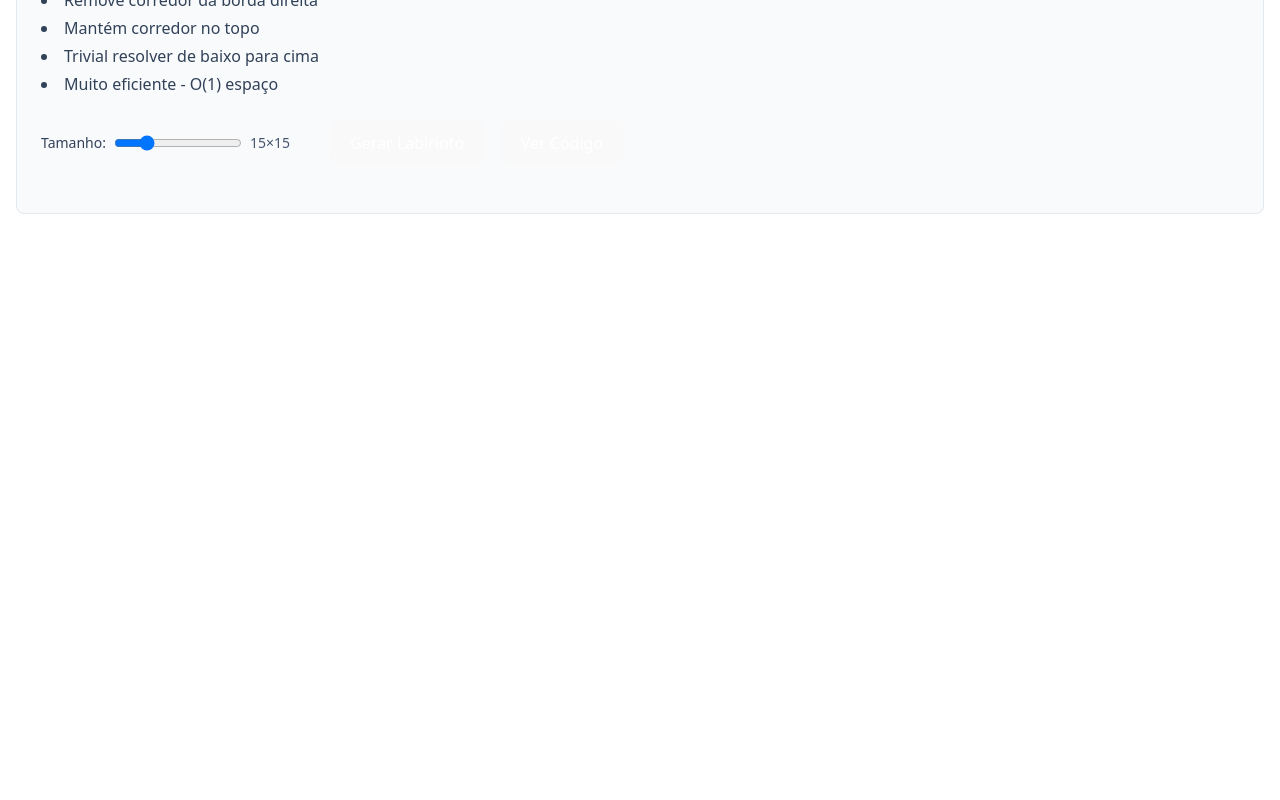
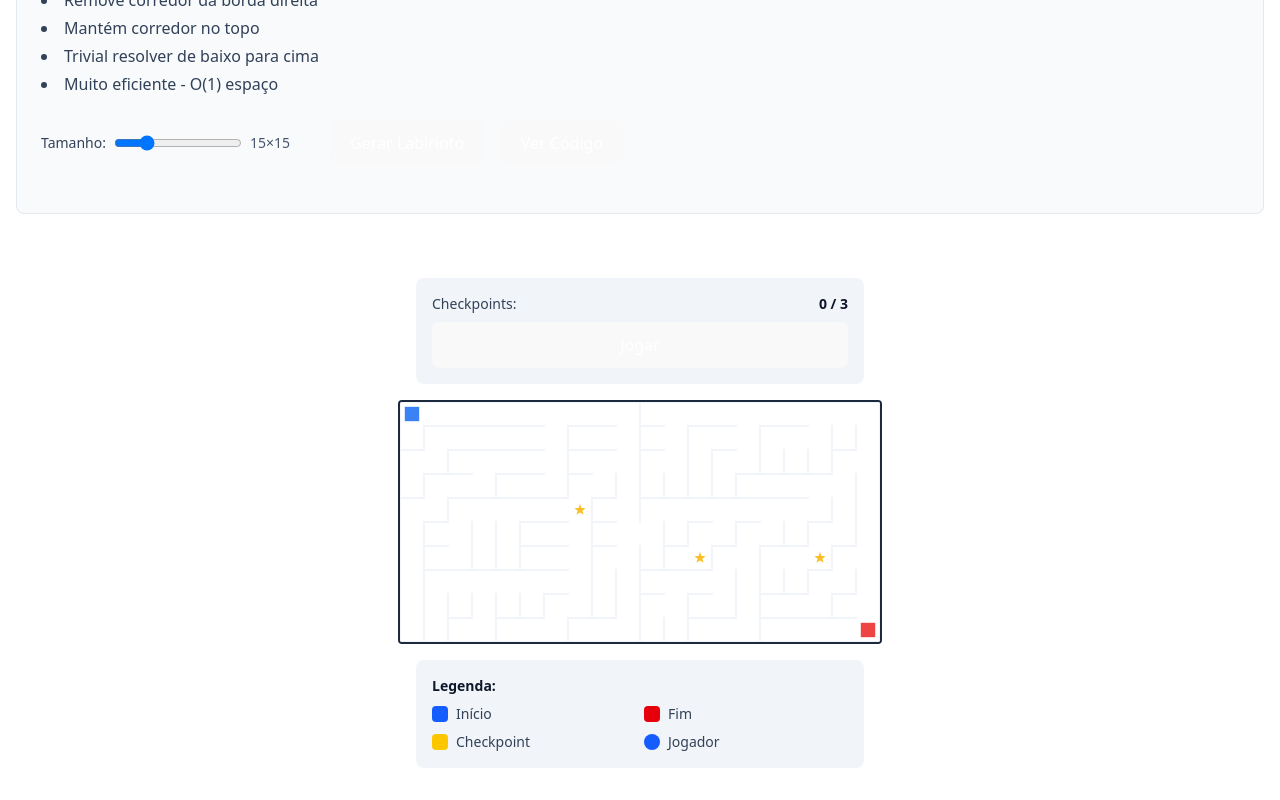
Before and after one commit to CaioVieira-dev/maze, a React (Vite) app in the folder maze-algorithms/: page / in a window 1280 px wide. Shown: the part 6013-6813 px from the top of the page. Before the commit the page ends 6323 px from the top, so only its background shows below. Built offline with nearby package versions, Linux system fonts and the light colour scheme.

Commit message:
feat: :sparkles: inicia feature de juntar labirintos

```diff
--- a/maze-algorithms/src/App.tsx
+++ b/maze-algorithms/src/App.tsx
@@ -12,6 +12,12 @@ import { generateGrowingTree } from "./algorithms/growingTree";
 import { generateHuntAndKill } from "./algorithms/huntAndKill";
 import { generateRecursiveDivision } from "./algorithms/recursiveDivision";
 import { generateSidewinder } from "./algorithms/sidewinder";
+import { createHorizontalTiles } from "./utils/tileFactory";
+import { mergeTilesHorizontal } from "./utils/gridMerger";
+import { MazeGame } from "./components/MazeGame";
+
+const tiles = createHorizontalTiles(2, 10, 10);
+const bigGrid = mergeTilesHorizontal(tiles);
 
 // Código exemplo Binary Tree
 const binaryTreeCode = `function generateBinaryTree(rows: number, cols: number): MazeGrid {
@@ -404,6 +410,7 @@ const sidewinderCode = `function generateSidewinder(rows: number, cols: number):
 
   return grid;
 }`;
+
 function App() {
   return (
     <div className="min-h-screen bg-white dark:bg-slate-900 py-8 px-4">
@@ -495,6 +502,16 @@ function App() {
           generateFn={generateSidewinder}
           code={sidewinderCode}
         />
+
+        <MazeGame
+          grid={bigGrid}
+          cellSize={24}
+          config={
+            {
+              /* opcoes do player, cores, etc */
+            }
+          }
+        />
       </div>
     </div>
   );
--- /dev/null
+++ b/maze-algorithms/src/components/TileMazeGame/index.tsx
@@ -0,0 +1,76 @@
+import type { MazeTile } from "../../types/tiles";
+import { useTileMazeGame } from "../../hooks/useTileMazeGame";
+import { useEffect, useMemo } from "react";
+import { GameCanvas } from "../MazeGame/GameCanvas"; // supondo GameCanvas já pronto
+import type { GameConfig } from "../../types/game";
+
+interface TileMazeGameProps {
+  tiles: MazeTile[];
+  initialTileId: string;
+  initialPosition: { row: number; col: number };
+  cellSize?: number;
+  config?: GameConfig;
+}
+
+export function TileMazeGame({
+  tiles,
+  initialTileId,
+  initialPosition,
+  cellSize = 20,
+  config,
+}: TileMazeGameProps) {
+  const { currentTile, playerPos, move } = useTileMazeGame(
+    tiles,
+    initialTileId,
+    initialPosition
+  );
+
+  const configSafe = useMemo(
+    () => ({
+      playerSize: 12,
+      playerColor: "#3b82f6",
+      startColor: "#3b82f6",
+      endColor: "#ef4444",
+      checkpointColor: "#fbbf24",
+      pathColor: "#8b5cf6",
+      pathWidth: 3,
+      numCheckpoints: config?.numCheckpoints ?? 3,
+      ...(config || {}),
+    }),
+    [config]
+  );
+
+  // Listener de teclado (setas/WASD)
+  useEffect(() => {
+    function onKey(e: KeyboardEvent) {
+      if (e.key === "ArrowUp" || e.key === "w") move("up");
+      if (e.key === "ArrowDown" || e.key === "s") move("down");
+      if (e.key === "ArrowLeft" || e.key === "a") move("left");
+      if (e.key === "ArrowRight" || e.key === "d") move("right");
+    }
+    window.addEventListener("keydown", onKey);
+    return () => window.removeEventListener("keydown", onKey);
+  }, [move]);
+
+  // Renderiza só o tile atual como Labirinto jogável
+  return (
+    <div>
+      <div className="mb-2">Tile atual: {currentTile.id}</div>
+      <GameCanvas
+        grid={currentTile.grid}
+        gameState={{
+          playerPosition: playerPos,
+          startPosition: playerPos,
+          endPosition: playerPos,
+          checkpoints: [],
+          visitedCheckpoints: new Set(),
+          path: [],
+          isComplete: false,
+          isPlaying: true,
+        }}
+        config={configSafe}
+        cellSize={cellSize}
+      />
+    </div>
+  );
+}
--- /dev/null
+++ b/maze-algorithms/src/hooks/useTileMazeGame.ts
@@ -0,0 +1,46 @@
+import { useState } from "react";
+import type { MazeTile } from "../types/tiles";
+import type { Position, Direction } from "../types/game";
+import { canMove, getNextPosition } from "../utils/gameHelpers";
+
+export function useTileMazeGame(
+  tiles: MazeTile[],
+  initialTileId: string,
+  initialPosition: Position
+) {
+  const [currentTileId, setCurrentTileId] = useState(initialTileId);
+  const [playerPos, setPlayerPos] = useState<Position>(initialPosition);
+
+  const currentTile = tiles.find((t) => t.id === currentTileId)!;
+
+  function move(direction: Direction) {
+    const nextPos = getNextPosition(playerPos, direction);
+
+    // Checa se é uma transição de tile
+    const exit = currentTile.exits.find(
+      (e) =>
+        e.direction === direction &&
+        e.localPosition.row === playerPos.row &&
+        e.localPosition.col === playerPos.col
+    );
+
+    if (exit) {
+      setCurrentTileId(exit.neighborTileId);
+      setPlayerPos(exit.neighborPosition);
+      return;
+    }
+
+    // Movimento normal dentro do tile
+    if (canMove(currentTile.grid, playerPos, nextPos)) {
+      setPlayerPos(nextPos);
+    }
+  }
+
+  return {
+    currentTile,
+    playerPos,
+    move,
+    setPlayerPos,
+    setCurrentTileId,
+  };
+}
--- /dev/null
+++ b/maze-algorithms/src/types/tiles.ts
@@ -0,0 +1,15 @@
+import type { MazeGrid } from "./maze";
+import type { Position } from "./game";
+
+export interface Exit {
+  direction: "right" | "left" | "up" | "down";
+  neighborTileId: string;
+  localPosition: Position;
+  neighborPosition: Position;
+}
+
+export interface MazeTile {
+  id: string;
+  grid: MazeGrid;
+  exits: Exit[];
+}
--- /dev/null
+++ b/maze-algorithms/src/utils/gridMerger.ts
@@ -0,0 +1,40 @@
+import type { MazeGrid, Cell } from "../types/maze";
+
+// tiles: array de MazeGrid de mesmo tamanho
+export function mergeTilesHorizontal(tiles: MazeGrid[]): MazeGrid {
+  const rows = tiles[0].length;
+  const cols = tiles[0][0].length;
+  const tilesCount = tiles.length;
+
+  const mergedGrid: MazeGrid = Array.from({ length: rows }, () =>
+    Array.from({ length: cols * tilesCount }, () => ({} as Cell))
+  );
+
+  for (let t = 0; t < tilesCount; t++) {
+    const tile = tiles[t];
+    for (let row = 0; row < rows; row++) {
+      for (let col = 0; col < cols; col++) {
+        const globalCol = col + t * cols;
+        mergedGrid[row][globalCol] = {
+          ...tile[row][col],
+          row,
+          col: globalCol,
+        };
+      }
+    }
+  }
+
+  // Garantir os "furos" entre tiles
+  // Para cada par de tiles vizinhos, alinhe as paredes das células de conexão
+  for (let t = 0; t < tilesCount - 1; t++) {
+    const rowConnect = Math.floor(rows / 2);
+    const colA = (t + 1) * cols - 1; // Última coluna do tile t
+    const colB = (t + 1) * cols; // Primeira coluna do tile t+1
+
+    // Furo na passagem: direita de A, esquerda de B
+    mergedGrid[rowConnect][colA].walls.right = false;
+    mergedGrid[rowConnect][colB].walls.left = false;
+  }
+
+  return mergedGrid;
+}
--- /dev/null
+++ b/maze-algorithms/src/utils/tileFactory.ts
@@ -0,0 +1,69 @@
+import { generateRecursiveBacktracker } from "../algorithms/recursiveBacktracker";
+import { removeWall } from "./maze";
+import type { MazeTile } from "../types/tiles";
+
+export function createConnectedTiles(): MazeTile[] {
+  const rows = 10;
+  const cols = 10;
+
+  const gridA = generateRecursiveBacktracker(rows, cols);
+  const gridB = generateRecursiveBacktracker(rows, cols);
+
+  // Posição de conexão nas bordas
+  const connRow = Math.floor(rows / 2);
+  const connColA = cols - 1;
+  const connColB = 0;
+
+  // Remove as paredes para conectar ambos
+  removeWall(gridA[connRow][connColA], gridB[connRow][connColB]);
+
+  const tileA: MazeTile = {
+    id: "A",
+    grid: gridA,
+    exits: [
+      {
+        direction: "right",
+        neighborTileId: "B",
+        localPosition: { row: connRow, col: connColA },
+        neighborPosition: { row: connRow, col: connColB },
+      },
+    ],
+  };
+
+  const tileB: MazeTile = {
+    id: "B",
+    grid: gridB,
+    exits: [
+      {
+        direction: "left",
+        neighborTileId: "A",
+        localPosition: { row: connRow, col: connColB },
+        neighborPosition: { row: connRow, col: connColA },
+      },
+    ],
+  };
+
+  return [tileA, tileB];
+}
+
+import { generateBinaryTree } from "../algorithms/binaryTree";
+
+export function createHorizontalTiles(
+  count: number,
+  rows: number,
+  cols: number
+) {
+  const tiles = Array.from({ length: count }, () =>
+    generateBinaryTree(rows, cols)
+  );
+  // Remove as paredes entre tiles vizinhos (direita de um, esquerda do outro)
+  for (let i = 0; i < count - 1; i++) {
+    const tileA = tiles[i];
+    const tileB = tiles[i + 1];
+
+    // Conexão do meio da borda direita/esquerda
+    const row = Math.floor(rows / 2);
+    removeWall(tileA[row][cols - 1], tileB[row][0]);
+  }
+  return tiles;
+}
--- /dev/null
+++ b/maze-algorithms/src/utils/tileNavigation.ts
@@ -0,0 +1,27 @@
+import type { MazeTile } from "../types/tiles";
+import type { Position } from "../types/game";
+
+export function handleTileTransition(
+  currentTile: MazeTile,
+  playerPos: Position,
+  direction: "right" | "left" | "up" | "down",
+  tiles: MazeTile[],
+  setCurrentTile: (tile: MazeTile) => void,
+  setPlayerPos: (pos: Position) => void
+) {
+  const exit = currentTile.exits.find(
+    (e) =>
+      e.direction === direction &&
+      e.localPosition.row === playerPos.row &&
+      e.localPosition.col === playerPos.col
+  );
+
+  if (exit) {
+    const nextTile = tiles.find((t) => t.id === exit.neighborTileId);
+    if (nextTile) {
+      setCurrentTile(nextTile);
+      setPlayerPos(exit.neighborPosition);
+    }
+  }
+  // senão, prossiga o movimento normal dentro do tile
+}
```
